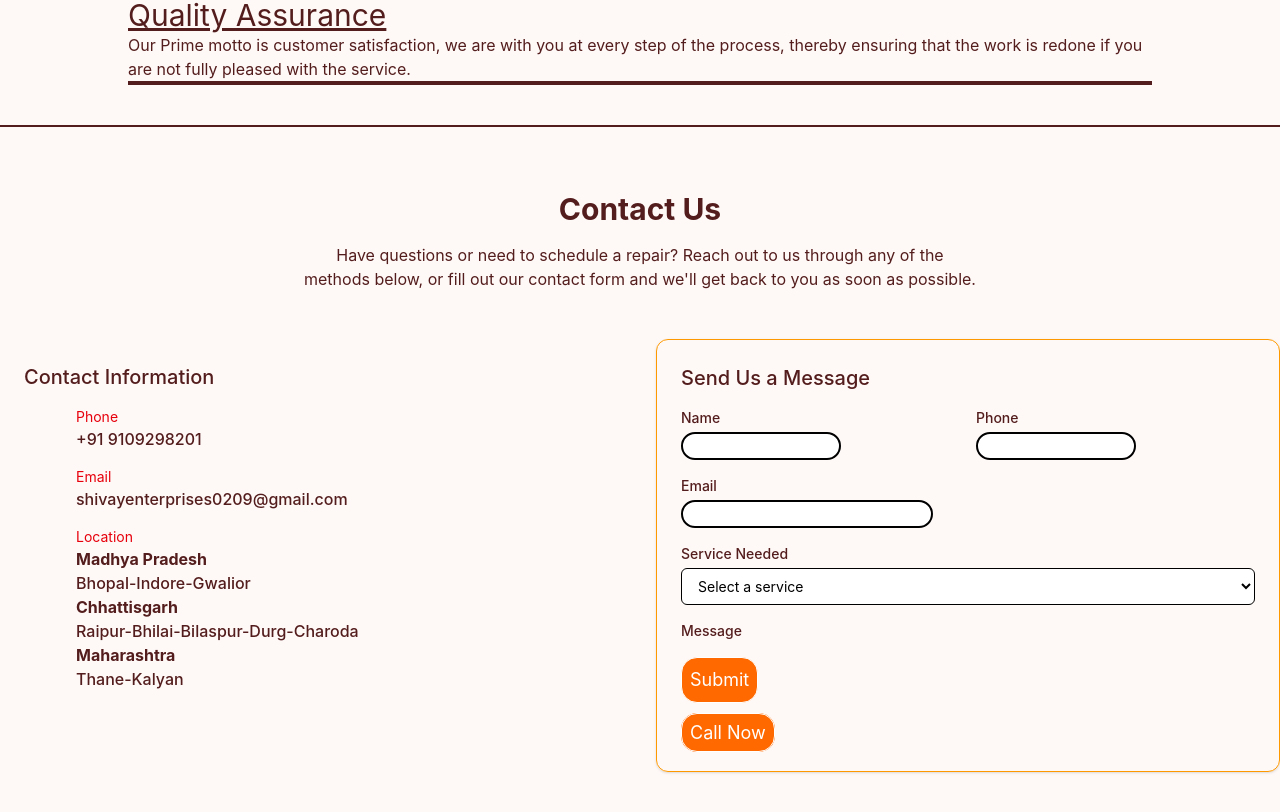
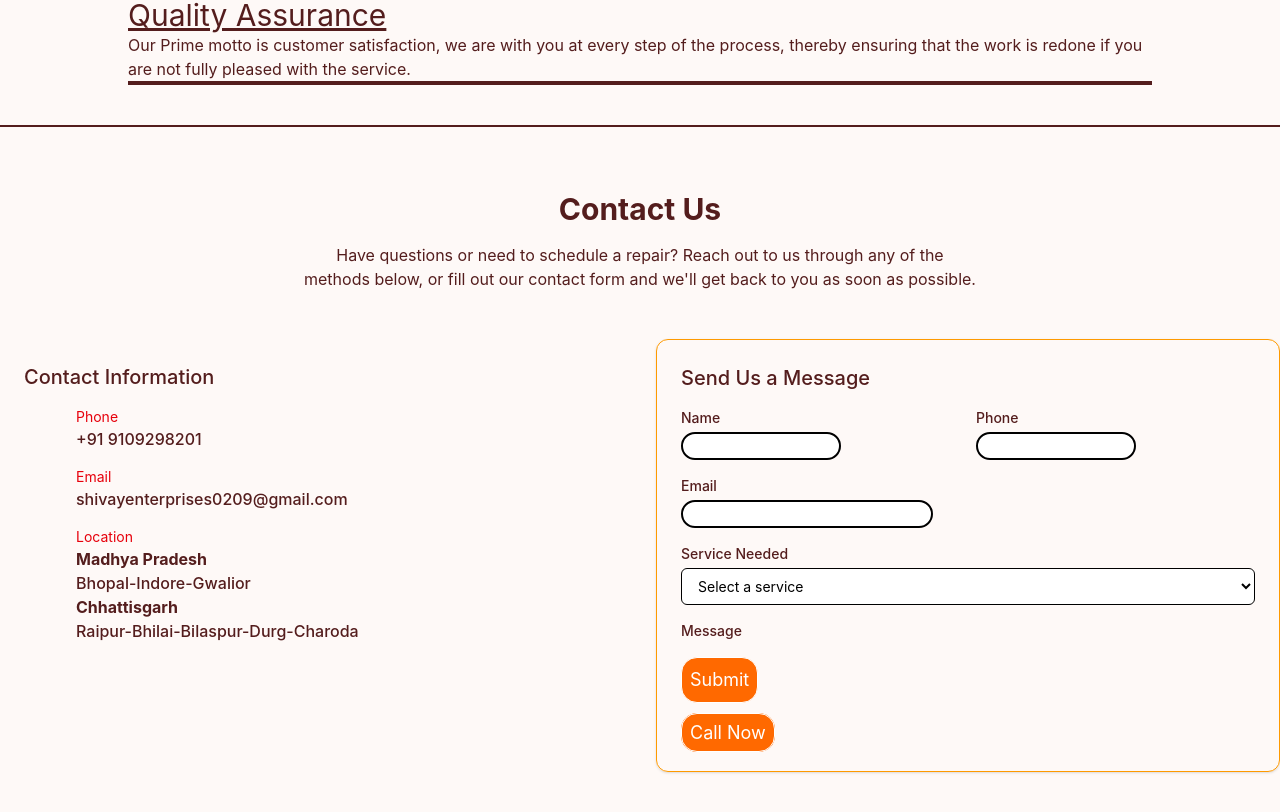
Before and after one commit to Devraj23som/shivayEnterprises, a React (Vite) app: page / in a window 1280 px wide. Shown: the part 4251-5063 px from the top of the page. Built offline with nearby package versions, Linux system fonts and the light colour scheme.

Commit message:
location remove maharashtra

```diff
--- a/src/components/Contact.jsx
+++ b/src/components/Contact.jsx
@@ -81,8 +81,7 @@ const sendEmail = async (e) => {
                     Bhopal-Indore-Gwalior<br />
                     <span className='font-bold'>Chhattisgarh</span> <br />
                     Raipur-Bhilai-Bilaspur-Durg-Charoda<br />
-                    <span className='font-bold'>Maharashtra</span> <br />
-                    Thane-Kalyan</p>
+                   </p>
                 </div>
 
 
```
